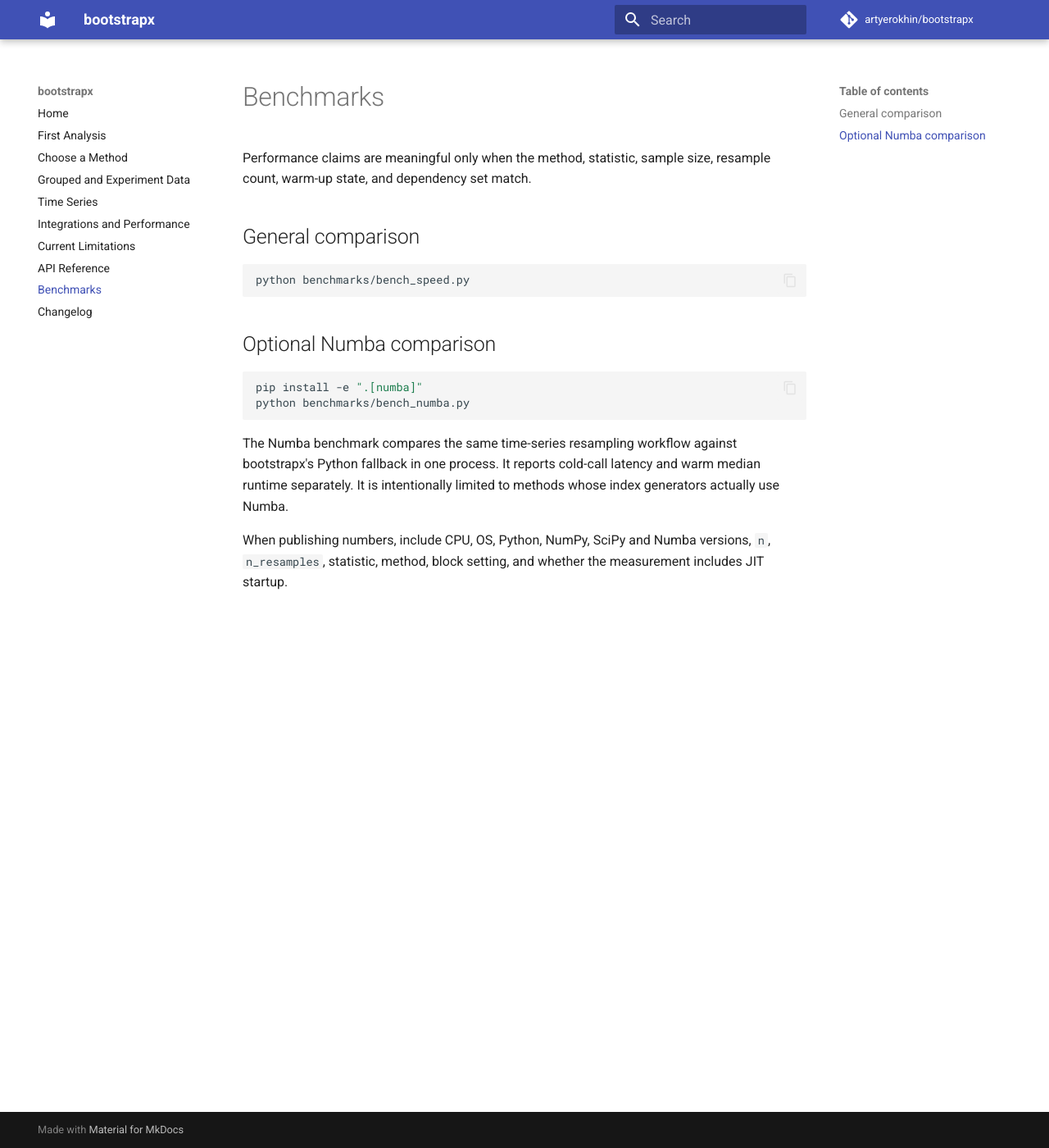
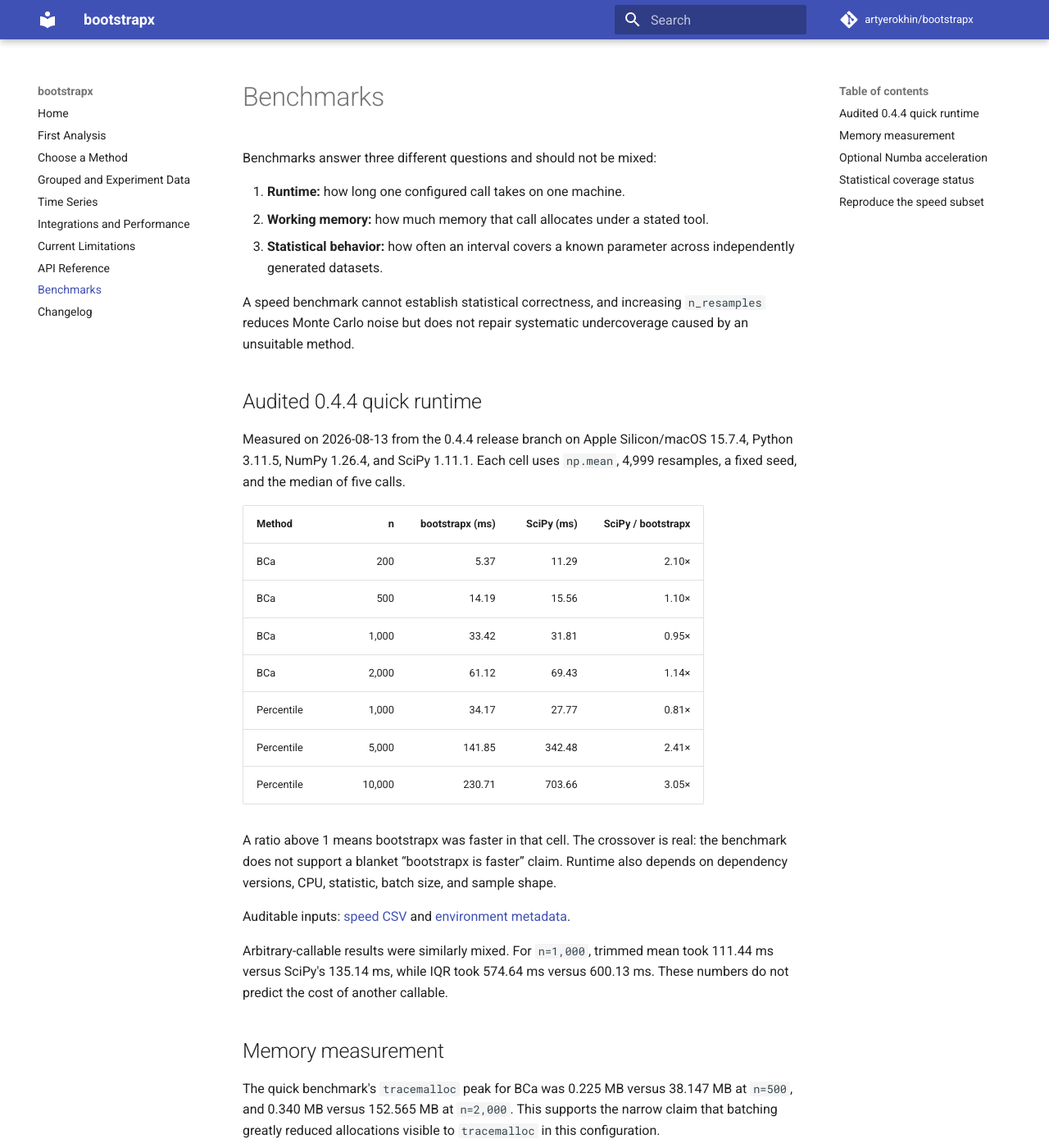
Before and after one commit to artyerokhin/bootstrapx, an MkDocs documentation site: the page built from docs/benchmarks.md, in a window 1280 px wide and 1400 px high. Shown: the whole window at 82% size. Built offline with MkDocs 1.6.1 and Material for MkDocs 9.7.7, drawn with Linux system fonts in a browser that asks for light colours; comment, search, counter and statistics services are not loaded; some of the changed text lies outside the part shown.

Commit message:
bench: audit release performance claims

````diff
--- a/docs/benchmarks.md
+++ b/docs/benchmarks.md
@@ -1,26 +1,93 @@
 # Benchmarks
 
-Performance claims are meaningful only when the method, statistic, sample size,
-resample count, warm-up state, and dependency set match.
+Benchmarks answer three different questions and should not be mixed:
 
-## General comparison
+1. **Runtime:** how long one configured call takes on one machine.
+2. **Working memory:** how much memory that call allocates under a stated tool.
+3. **Statistical behavior:** how often an interval covers a known parameter
+   across independently generated datasets.
 
-```bash
-python benchmarks/bench_speed.py
-```
+A speed benchmark cannot establish statistical correctness, and increasing
+`n_resamples` reduces Monte Carlo noise but does not repair systematic
+undercoverage caused by an unsuitable method.
 
-## Optional Numba comparison
+## Audited 0.4.4 quick runtime
+
+Measured on 2026-08-13 from the 0.4.4 release branch on Apple Silicon/macOS
+15.7.4, Python 3.11.5, NumPy 1.26.4, and SciPy 1.11.1. Each cell uses
+`np.mean`, 4,999 resamples, a fixed seed, and the median of five calls.
+
+| Method | n | bootstrapx (ms) | SciPy (ms) | SciPy / bootstrapx |
+|---|---:|---:|---:|---:|
+| BCa | 200 | 5.37 | 11.29 | 2.10× |
+| BCa | 500 | 14.19 | 15.56 | 1.10× |
+| BCa | 1,000 | 33.42 | 31.81 | 0.95× |
+| BCa | 2,000 | 61.12 | 69.43 | 1.14× |
+| Percentile | 1,000 | 34.17 | 27.77 | 0.81× |
+| Percentile | 5,000 | 141.85 | 342.48 | 2.41× |
+| Percentile | 10,000 | 230.71 | 703.66 | 3.05× |
+
+A ratio above 1 means bootstrapx was faster in that cell. The crossover is
+real: the benchmark does not support a blanket “bootstrapx is faster” claim.
+Runtime also depends on dependency versions, CPU, statistic, batch size, and
+sample shape.
+
+Auditable inputs: [speed CSV](https://github.com/artyerokhin/bootstrapx/blob/main/benchmarks/baselines/v0.4.4-speed-quick.csv)
+and [environment metadata](https://github.com/artyerokhin/bootstrapx/blob/main/benchmarks/baselines/v0.4.4-environment.json).
+
+Arbitrary-callable results were similarly mixed. For `n=1,000`, trimmed mean
+took 111.44 ms versus SciPy's 135.14 ms, while IQR took 574.64 ms versus
+600.13 ms. These numbers do not predict the cost of another callable.
+
+## Memory measurement
+
+The quick benchmark's `tracemalloc` peak for BCa was 0.225 MB versus 38.147 MB
+at `n=500`, and 0.340 MB versus 152.565 MB at `n=2,000`. This supports the
+narrow claim that batching greatly reduced allocations visible to
+`tracemalloc` in this configuration.
+
+Auditable input: [memory CSV](https://github.com/artyerokhin/bootstrapx/blob/main/benchmarks/baselines/v0.4.4-memory-quick.csv).
+
+It is not a process-RSS or native-allocator guarantee. bootstrapx retains the
+bootstrap distribution and method-specific arrays, so total memory is not
+constant. A future release benchmark should add peak RSS alongside
+`tracemalloc` before stronger memory claims are made.
+
+## Optional Numba acceleration
 
 ```bash
 pip install -e ".[numba]"
 python benchmarks/bench_numba.py
 ```
 
-The Numba benchmark compares the same time-series resampling workflow against
-bootstrapx's Python fallback in one process. It reports cold-call latency and
-warm median runtime separately. It is intentionally limited to methods whose
-index generators actually use Numba.
+This compares the same public `bootstrap` workflow against bootstrapx's Python
+fallback. It reports first-process-call latency separately from warm runtime.
+Only MBB, CBB, stationary, and the block-index portion of tapered bootstrap use
+Numba. See [When Numba helps](integrations.md#when-numba-helps).
 
-When publishing numbers, include CPU, OS, Python, NumPy, SciPy and Numba
-versions, `n`, `n_resamples`, statistic, method, block setting, and whether the
-measurement includes JIT startup.
+## Statistical coverage status
+
+The existing broad coverage CSV and plots were generated before the 0.4.1–0.4.3
+correctness fixes. They are useful historical diagnostics but are not valid
+release-specific evidence for 0.4.4. They also reused the same integer seed for
+data generation and resampling, so the benchmark script must separate those
+random streams before the next published run.
+
+Consequently, README and current documentation make no numeric 0.4.4 coverage
+claim. The full release-candidate study should report:
+
+- empirical coverage and a Monte Carlo uncertainty interval;
+- invalid or failed trials rather than silently hiding them;
+- package versions and commit hash;
+- independent data-generation and resampling streams;
+- all exclusions and finite-sample limitations.
+
+## Reproduce the speed subset
+
+```bash
+python benchmarks/bench_speed.py --quick
+```
+
+When publishing a new result, record CPU, OS, Python, NumPy, SciPy and Numba
+versions, commit hash, `n`, `n_resamples`, statistic, method, block setting,
+warm-up policy, repeat count, and memory measurement tool.
````
Also changed, not shown: CHANGELOG.md (+7 -0 lines), README.md (+45 -63 lines), docs/changelog.md (+4 -0 lines), docs/integrations.md (+4 -3 lines), 7 other files.
